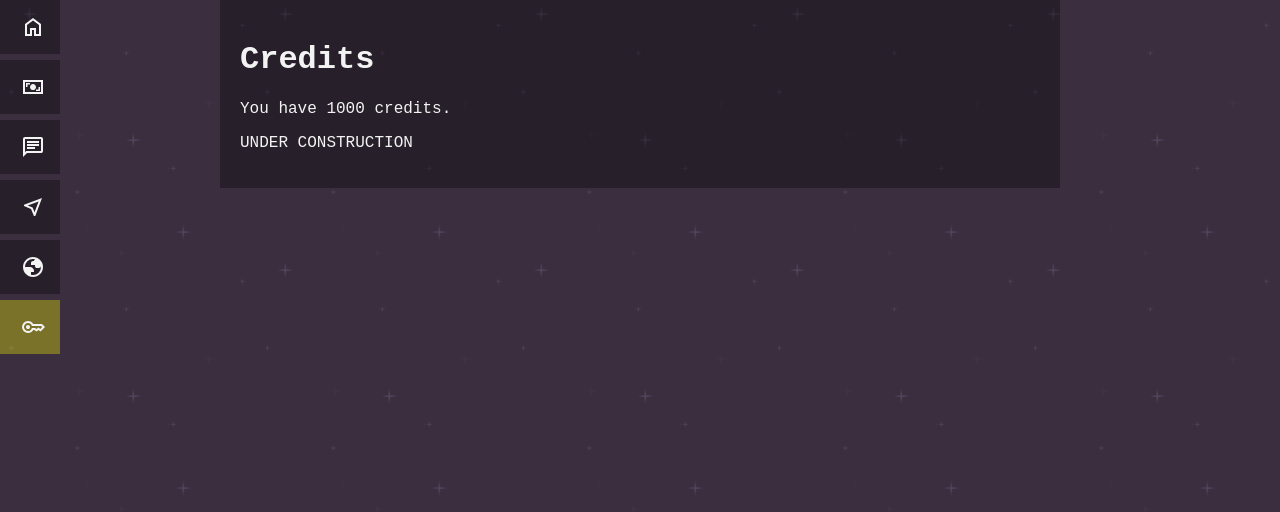
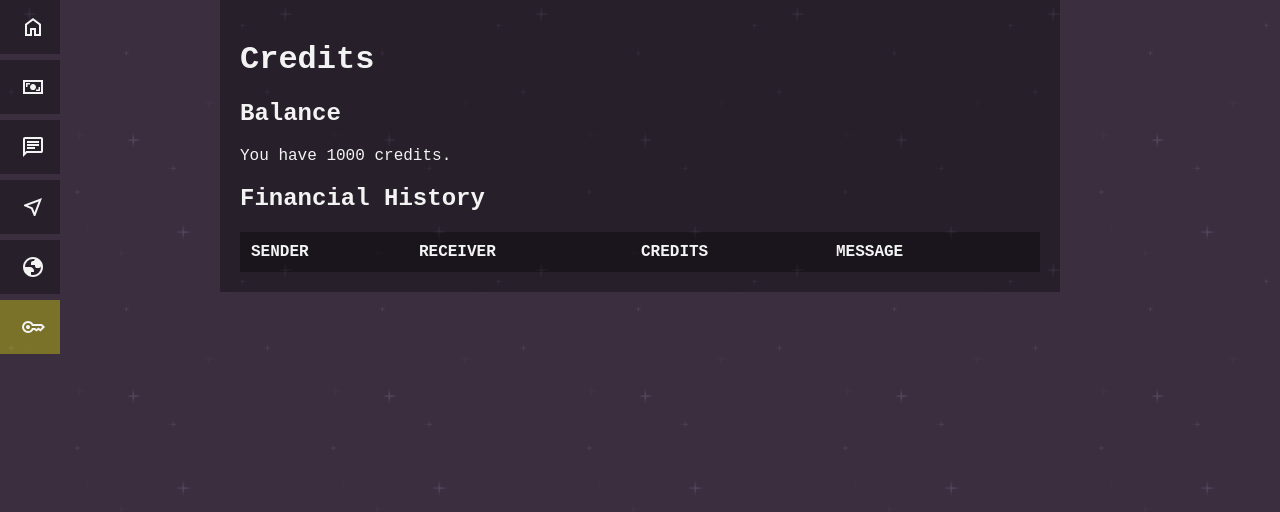
Before and after one commit to Glanten/compad, a Flask app: page /credits in a window 1280 px wide. Shown: the part 75-587 px from the top of the page. Run offline with Flask 3, Linux system fonts and the light colour scheme; a user stored in the database is signed in; lists and menus that the app fills with data are empty; some libraries are stand-ins or nearby versions.

Commit message:
Created database for financial history and began prototyping for implementation.

```diff
--- a/app.py
+++ b/app.py
@@ -147,8 +147,16 @@ def admin():
 @app.route("/credits")
 @login_required
 def credits():
-    """Show user's credits"""
+    """Show user's credits, financial history, and allow sending/receiving of credits"""
+    # create variable to hold user's current balance
     credits_balance = db.execute("SELECT credits FROM users WHERE id = ?", session["user_id"])[0]["credits"]
+
+    # function here to compile financial history from database
+
+    # function here to send credits (to a PC or NPC in your campaign); add to financial history table
+
+    # function here to take credits from a credstick; add to financial history table
+
     return render_template("credits.html", credits_balance=credits_balance)
 
 # create new credstick
--- a/static/style_default.css
+++ b/static/style_default.css
@@ -121,7 +121,7 @@ a {
 }
 
 /* table of users in admin page */
-.admin_table {
+.dark_table {
   border: none;
   border-spacing: 0px;
   width: 100%;
@@ -130,10 +130,10 @@ a {
   text-align: left;
 }
 
-.admin_table td {
+.dark_table td {
   padding: 10px;
 }
 
-.admin_table tbody tr:hover {
+.dark_table tbody tr:hover {
   background-color: rgba(0, 0, 0, 0.33);
 }
--- a/templates/admin.html
+++ b/templates/admin.html
@@ -35,7 +35,7 @@
         </div>
 
         <h3>Existing users</h3>
-        <table class="admin_table">
+        <table class="dark_table">
             <thead>
                 <tr>
                     <th>USERNAME</th>
@@ -110,7 +110,7 @@
         </div>
 
         <h3>Existing credsticks</h3>
-        <table class="admin_table">
+        <table class="dark_table">
             <thead>
                 <tr>
                     <th>CODE</th>
--- a/templates/credits.html
+++ b/templates/credits.html
@@ -9,8 +9,23 @@
 
 <h1>Credits</h1>
 
+<h2>Balance</h2>
 <p>You have {{ credits_balance }} credits.</p>
 
-<p>UNDER CONSTRUCTION</p>
+<h2>Financial History</h2>
+
+<table class="dark_table">
+    <thead>
+        <tr>
+            <th>SENDER</th>
+            <th>RECEIVER</th>
+            <th>CREDITS</th>
+            <th>MESSAGE</th>
+        </tr>
+    </thead>
+    <tbody>
+        <!-- loop through the database entries to create financial history table -->
+    </tbody>
+</table>
 
 {% endblock %}
```
Also changed, not shown: compad.db.
